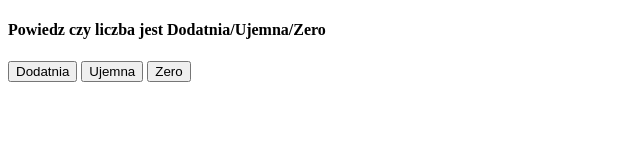
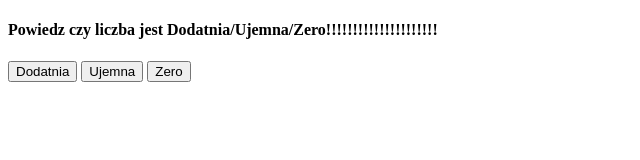
Before and after one commit to bchmielewski391-cloud/Minigra, a plain HTML site: page index.html in a window 1280 px wide. Shown: the whole page, without its empty margins (0-640 px from the left). Drawn offline with Linux system fonts and the light colour scheme.

Commit message:
Zmieniono napis

```diff
--- a/index.html
+++ b/index.html
@@ -12,7 +12,7 @@
 <button onclick="losuj1_dod()" > Ujemna </button>
 <button onclick="losuj2_dod()" > Zero </button>
 <script>
-document.getElementById("tekst").innerHTML = "<h4>Powiedz czy liczba jest Dodatnia/Ujemna/Zero </h4>"
+document.getElementById("tekst").innerHTML = "<h4>Powiedz czy liczba jest Dodatnia/Ujemna/Zero!!!!!!!!!!!!!!!!!!!!! </h4>"
 let zmienna1 = Math.floor(Math.random() * 21) - 10;
 let proby = 3;
 function losuj_dod(){
```
